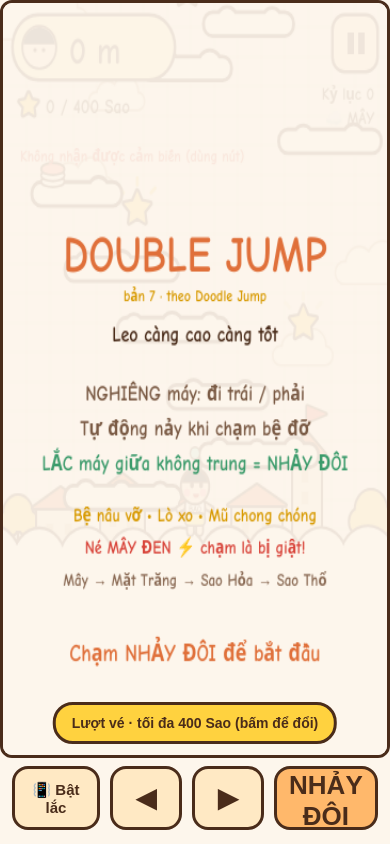
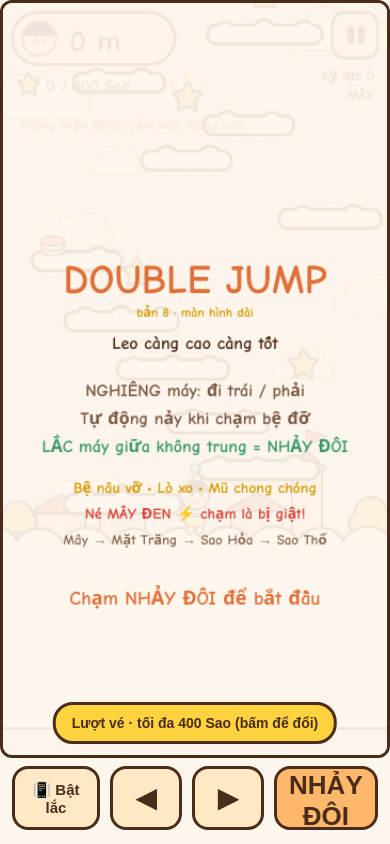
Before and after one commit to thegianghugi/double-jump, a plain HTML site: page index.html in a window 390 px wide. Drawn offline with Linux system fonts and the light colour scheme.

Commit message:
v8: taller playfield (fits phone screen), hide buttons when tilt works, tap = double jump, physics rescaled to Doodle Jump in width units
Co-Authored-By: Claude Sonnet 5.5 <noreply@anthropic.com>
Claude-Session: https://claude.ai/code/session_011cGTri9Ma5MYu5na2G8n3K

```diff
--- a/index.html
+++ b/index.html
@@ -30,7 +30,7 @@ canvas{height:100%;max-width:100%;aspect-ratio:360/560;background:#fdf6ec;border
 </div>
 <script>
 const cv=document.getElementById('c'),ctx=cv.getContext('2d');
-const W=360,H=560,G=700,JV=430,SPEED=260;
+const W=360,G=967,JV=597,SPEED=270;let H=560;
 let best=0;try{best=+localStorage.getItem('dj_best')||0}catch(e){}
 let gameMode='ticket',starsLeft=0,starVal=10,saoMax=0,saoGot=0,pops=[],lastType='n',tilt=0,sensorOn=false,sensorMsg='',lastShake=0,evCount=0;
 let state='start',P,plats,parts,camY,topY,score,left=false,right=false,t=0,shake=0,haz=[],lastHaz=false,zoneIdx=0,bannerT=0;
@@ -94,7 +94,7 @@ function update(dt){
   P.vx+=(dir*SPEED-P.vx)*Math.min(1,dt*14);
   if(dir)P.dir=dir;
   const py=P.y+P.h;
-  if(P.prop>0){P.prop-=dt;P.vy=-235;}else P.vy+=G*dt;
+  if(P.prop>0){P.prop-=dt;P.vy=-326;}else P.vy+=G*dt;
   for(const p of plats){
     if(p.type==='m'){p.x+=p.vx*dt;if(p.x<0){p.x=0;p.vx=-p.vx;}if(p.x+p.w>W){p.x=W-p.w;p.vx=-p.vx;}}
     if(p.broken){p.fv+=900*dt;p.y+=p.fv*dt;}
@@ -111,7 +111,7 @@ function update(dt){
   if(P.shock<=0&&P.inv<=0&&P.prop<=0){
     for(const h of haz){
       if(P.x+P.w>h.x+6&&P.x<h.x+h.w-6&&P.y+P.h>h.y+6&&P.y<h.y+h.h-4){
-        P.shock=1.5;P.jl=0;if(P.vy<130)P.vy=130;shake=8;
+        P.shock=1.5;P.jl=0;if(P.vy<180)P.vy=180;shake=8;
         for(let i=0;i<14;i++){const a=i/14*Math.PI*2;parts.push({x:P.x+P.w/2,y:P.y+P.h/2,vx:Math.cos(a)*150,vy:Math.sin(a)*150,l:0.4,c:'#ffe94a'});}
         break;
       }
@@ -131,7 +131,7 @@ function update(dt){
         let boost=JV;
         const cx=P.x+P.w/2;
         if(p.spring&&cx>p.x+p.so-4&&cx<p.x+p.so+24){
-          boost=JV*1.75;shake=3;
+          boost=JV*1.5;shake=3;
           for(let i=0;i<8;i++)parts.push({x:p.x+p.so+10,y:p.y,vx:(Math.random()-.5)*160,vy:-Math.random()*80,l:0.4,c:'#ffd24a'});
         }
         P.y=p.y-P.h;P.vy=-boost;P.jl=1;P.sq=boost>JV?0.55:0.3;
@@ -152,7 +152,7 @@ function update(dt){
     }
   }
   P.sq*=Math.pow(0.001,dt);
-  camY=Math.min(camY,P.y-H*0.5);
+  camY=Math.min(camY,P.y-H*0.55);
   genTo(camY-300);
   plats=plats.filter(p=>p.y<camY+H+50);haz=haz.filter(h=>h.y<camY+H+50);
   score=Math.max(score,Math.floor(-P.y/10));
@@ -388,11 +388,11 @@ function draw(){
     ctx.globalAlpha=a;ol('#fff3b0',2.6,()=>rrp(40,128,W-80,72,18));
     txt('ĐÃ TỚI',W/2,154,14,'#d89a00');txt(z.ic+' '+z.n,W/2,188,28,INK);ctx.globalAlpha=1;
   }
-  if(paused&&state==='play'){panel();txt('TẠM DỪNG',W/2,260,36,'#e0703a');txt('Chạm vào màn hình để chơi tiếp',W/2,300,16,'#7a5a44');}
+  if(paused&&state==='play'){panel();ctx.save();ctx.translate(0,(H-560)/2);txt('TẠM DỪNG',W/2,260,36,'#e0703a');txt('Chạm vào màn hình để chơi tiếp',W/2,300,16,'#7a5a44');ctx.restore();}
   if(state==='start'){
-    panel();
+    panel();ctx.save();ctx.translate(0,(H-560)/2);
     txt('DOUBLE JUMP',W/2,200,38,'#e0703a');
-    txt('bản 7 · theo Doodle Jump',W/2,222,12,'#d89a00');
+    txt('bản 8 · màn hình dài',W/2,222,12,'#d89a00');
     txt('Leo càng cao càng tốt',W/2,252,16,INK);
     txt('NGHIÊNG máy: đi trái / phải',W/2,296,16,'#7a5a44');
     txt('Tự động nảy khi chạm bệ đỡ',W/2,322,16,'#7a5a44');
@@ -400,24 +400,34 @@ function draw(){
     txt('Bệ nâu vỡ • Lò xo • Mũ chong chóng',W/2,386,14,'#d89a00');
     txt('Né MÂY ĐEN ⚡ chạm là bị giật!',W/2,410,14,'#d9453b');
     txt('Mây → Mặt Trăng → Sao Hỏa → Sao Thổ',W/2,434,13,'#8a6a54');
-    txt('Chạm NHẢY ĐÔI để bắt đầu',W/2,490,18,'#e0703a');
+    txt('Chạm NHẢY ĐÔI để bắt đầu',W/2,490,18,'#e0703a');ctx.restore();
   }
   if(state==='go'){
-    panel();
+    panel();ctx.save();ctx.translate(0,(H-560)/2);
     txt('RỚT RỒI!',W/2,220,40,'#e0703a');
     txt(score+' m',W/2,275,34,INK);
     txt(ZN[zoneIdx].ic+' '+ZN[zoneIdx].n,W/2,299,15,'#7a5a44');
     txt(score>=best&&score>0?'Kỷ lục mới!':'Kỷ lục '+best,W/2,328,17,'#3b9b6b');
     txt('⭐ '+saoGot+' / '+saoMax+' Sao',W/2,364,22,'#d89a00');
-    txt('Chạm NHẢY ĐÔI để chơi lại',W/2,410,20,'#e0703a');
+    txt('Chạm NHẢY ĐÔI để chơi lại',W/2,410,20,'#e0703a');ctx.restore();
   }
 }
+let ctrlHidden=false;
+function fit(){
+  const wr=document.getElementById('wrap'),r=wr.getBoundingClientRect();
+  const nh=Math.max(560,Math.min(800,Math.round(W*(r.height/Math.max(1,r.width)))));
+  if(nh===H&&cv.height===H)return;
+  const oldH=H,sy=P?(P.y-camY)/oldH:0;
+  H=nh;cv.width=W;cv.height=H;cv.style.aspectRatio=W+'/'+H;
+  if(P&&state==='play'){camY=P.y-sy*H;genTo(camY-300);}
+}
+addEventListener('resize',fit);
 let last=performance.now();
 const modeBtn=document.getElementById('modebtn');
 function modeText(){modeBtn.textContent=gameMode==='ticket'?'Lượt vé · tối đa 400 Sao (bấm để đổi)':'Lượt free · tối đa 55 Sao (bấm để đổi)';}
 modeBtn.addEventListener('click',()=>{if(state==='play')return;gameMode=gameMode==='ticket'?'free':'ticket';reset();modeText();});
 modeText();
-function loop(n){const dt=Math.min(0.033,(n-last)/1000);last=n;modeBtn.style.display=state==='play'?'none':'block';if(!paused)update(dt);draw();requestAnimationFrame(loop);}
+function loop(n){const dt=Math.min(0.033,(n-last)/1000);last=n;if(!ctrlHidden&&sensorOn&&evCount>5){ctrlHidden=true;document.getElementById('ctrl').style.display='none';fit();}modeBtn.style.display=state==='play'?'none':'block';if(!paused)update(dt);draw();requestAnimationFrame(loop);}
 addEventListener('keydown',e=>{
   if(e.repeat)return;
   if(e.key==='ArrowLeft'||e.key==='a')left=true;
@@ -442,6 +452,7 @@ cv.addEventListener('pointerdown',e=>{
   if(paused){paused=false;return;}
   const r=cv.getBoundingClientRect(),x=(e.clientX-r.left)/r.width*W,y=(e.clientY-r.top)/r.height*H;
   if(x>W-60&&y<60)paused=true;
+  else if(ctrlHidden)jump();
 });
 let pa=null;
 function onMotion(e){
@@ -476,7 +487,7 @@ const needPerm=typeof DeviceMotionEvent!=='undefined'&&typeof DeviceMotionEvent.
 if(!needPerm)enableSensors();
 else{const go=()=>enableSensors();document.addEventListener('touchend',go,true);document.addEventListener('click',go,true);}
 setInterval(()=>{if(evCount&&sensorMsg.indexOf('chờ')>=0)sensorMsg='Cảm biến đang bật';},500);
-reset();requestAnimationFrame(loop);
+fit();reset();requestAnimationFrame(loop);
 </script>
 </body>
 </html>
```
